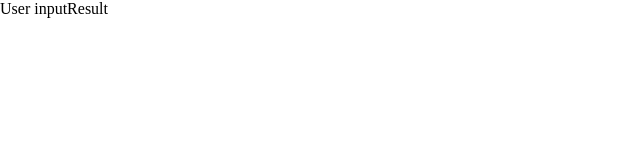
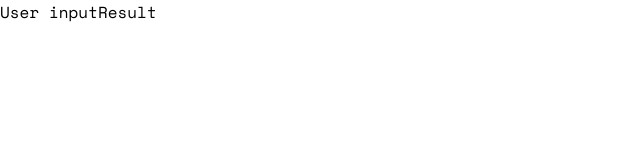
Before and after one commit to Kotaro666-dev/frontend_mentor_works, a React (Create React App) app in the folder tip-calculator-app-main/: page / in a window 1280 px wide. Shown: the top 160 px of the page, without its empty margins (0-640 px from the left). Built offline with nearby package versions, Linux system fonts and the light colour scheme.

Commit message:
Update: Add google font to project

```diff
--- a/tip-calculator-app-main/src/index.css
+++ b/tip-calculator-app-main/src/index.css
@@ -1,7 +1,15 @@
+@import url('https://fonts.googleapis.com/css2?family=Space+Mono:wght@400;700&display=swap');
+
+* {
+	box-sizing: border-box;
+}
+
+html {
+	font-family: 'Space Mono';
+
+	background:white;
+}
+
 body {
 	margin: 0;
 }
-
-code {
-	font-family: source-code-pro, Menlo, Monaco, Consolas, 'Courier New', monospace;
-}
```
